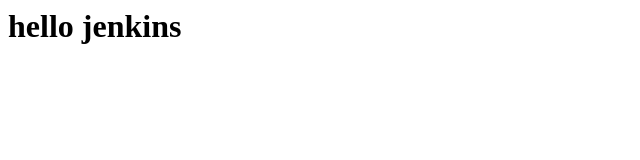
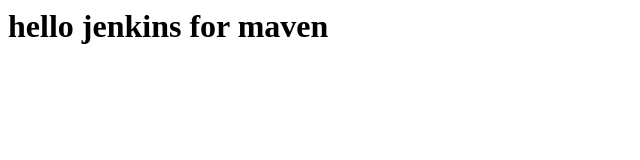
Before and after one commit to wind9/test, a plain HTML site: page index.html in a window 1280 px wide. Shown: the whole page, without its empty margins (0-640 px from the left). Drawn offline with Linux system fonts and the light colour scheme.

Commit message:
for maven

```diff
--- a/index.html
+++ b/index.html
@@ -1 +1 @@
-<h1>hello jenkins</h1>
+<h1>hello jenkins for maven</h1>
```
